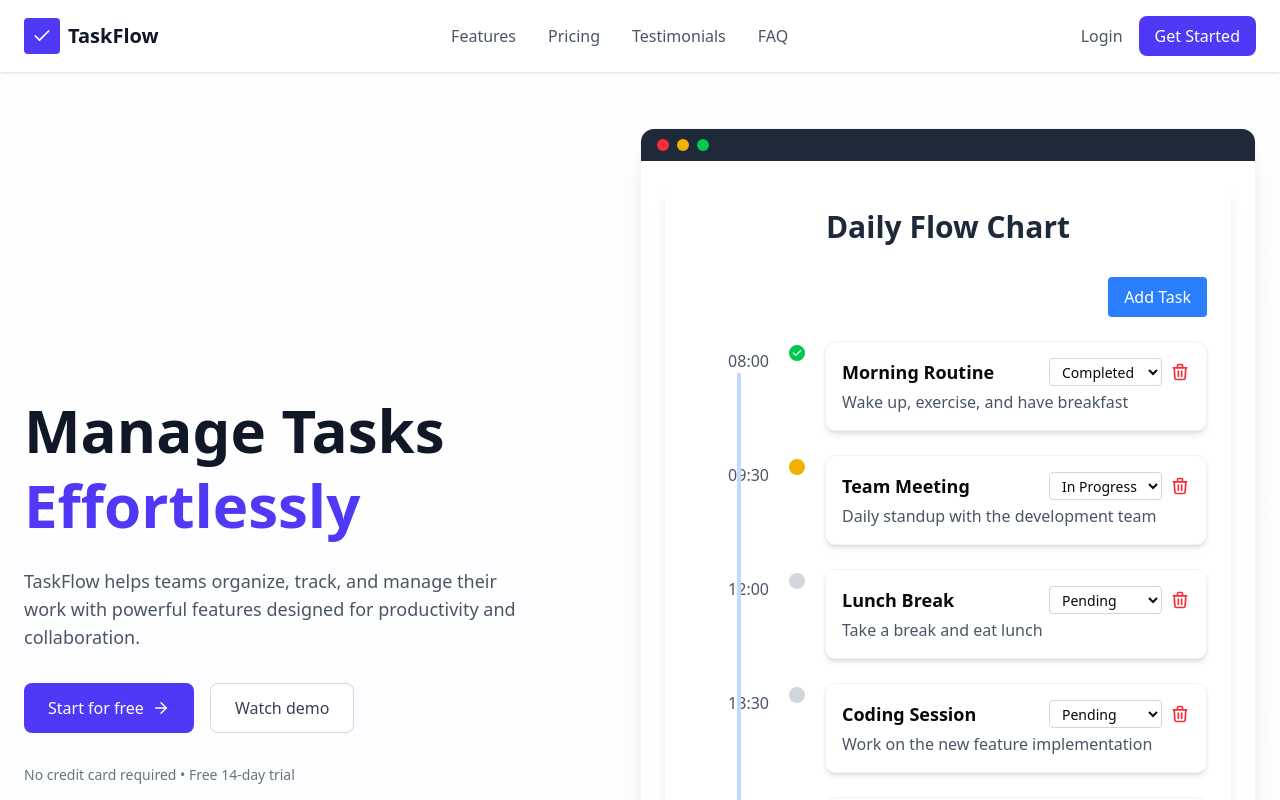
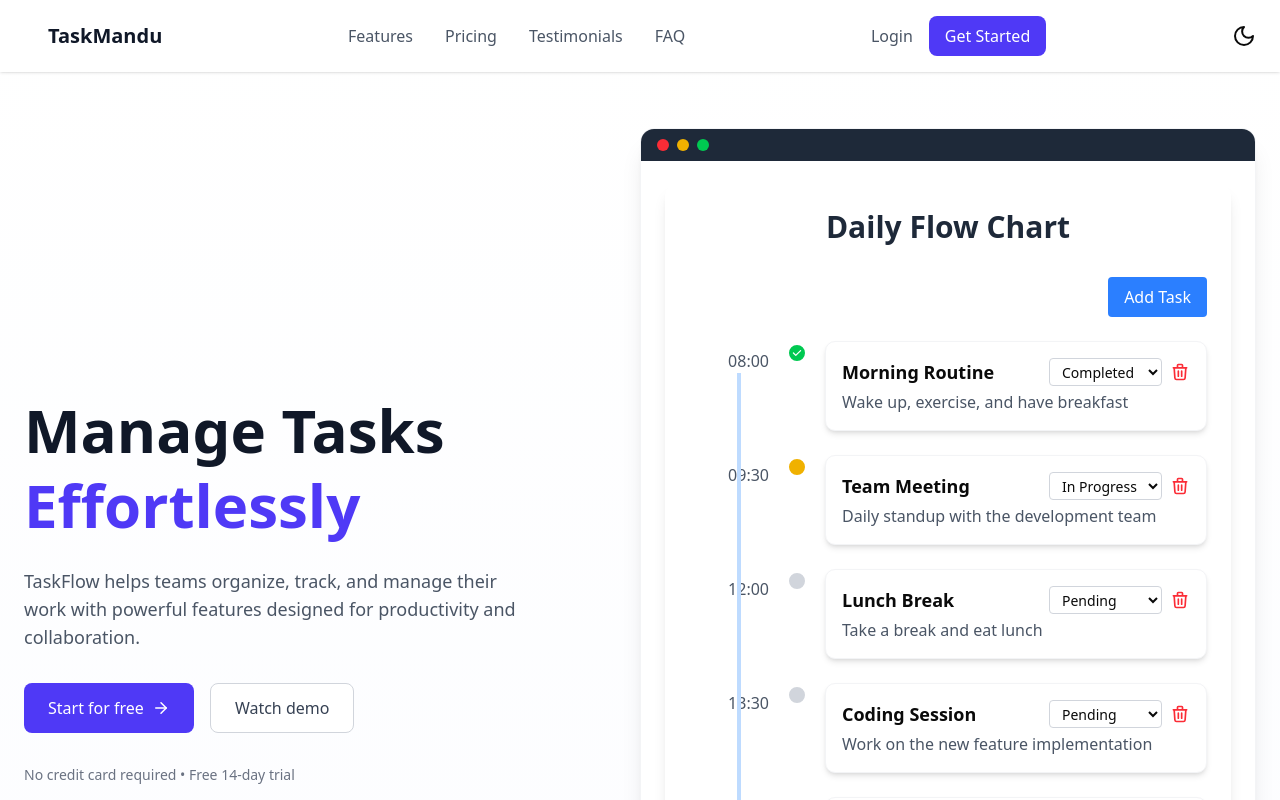
Before and after one commit to Prakash0604/task-frontend, a Next.js app: page / in a window 1280 px wide. Shown: the top 800 px of the page. Built offline with nearby package versions, Linux system fonts and the light colour scheme.

Commit message:
dark mode

```diff
--- a/package.json
+++ b/package.json
@@ -31,7 +31,8 @@
     "task-frontend": "file:",
     "tw-animate-css": "^1.2.5",
     "vercel": "^41.6.0",
-    "zod": "^3.24.3"
+    "zod": "^3.24.3",
+    "zustand": "^5.0.3"
   },
   "devDependencies": {
     "@eslint/eslintrc": "^3",
--- a/src/Components/navigation.tsx
+++ b/src/Components/navigation.tsx
@@ -1,33 +1,31 @@
 "use client";
 import Container from "@/Container/container";
+import { useThemeStore } from "@/store/theme/theme-store";
 import { motion } from "framer-motion";
-import { Check, Menu, X } from "lucide-react";
+import { Menu, Moon, X } from "lucide-react";
 import Link from "next/link";
-
 interface NavigationProps {
   isMenuOpen: boolean;
   setIsMenuOpen: (isOpen: boolean) => void;
 }
-
 export default function Navigation({
   isMenuOpen,
   setIsMenuOpen,
 }: NavigationProps) {
+  const { toggleTheme, theme } = useThemeStore()
   return (
-    <nav className="bg-white shadow-sm py-4 fixed top-0 w-full z-50">
+    <nav className={`${theme === "light" ? "bg-white" : "bg-red-500"} shadow-sm py-4 fixed top-0 w-full z-50`}>
       <Container className="container mx-auto px-4 md:px-6 flex justify-between items-center">
         <Container className="flex items-center space-x-2">
           <motion.div
             initial={{ rotate: -10, scale: 0.9 }}
             animate={{ rotate: 0, scale: 1 }}
             transition={{ duration: 0.5 }}
-            className="bg-indigo-600 text-white p-2 rounded"
+            className=" text-white p-2 rounded"
           >
-            <Check size={20} />
           </motion.div>
-          <span className="text-xl font-bold text-gray-900">TaskFlow</span>
+          <span className="text-xl font-bold text-gray-900">TaskMandu</span>
         </Container>
-
         {/* Desktop Navigation */}
         <Container className="hidden md:flex items-center space-x-8">
           <Link
@@ -70,7 +68,7 @@ export default function Navigation({
             Get Started
           </Link>
         </Container>
-
+        <Moon onClick={toggleTheme} />
         {/* Mobile Menu Button */}
         <Container className="md:hidden">
           <button
--- a/src/Components/taskComponents/sideBar.tsx
+++ b/src/Components/taskComponents/sideBar.tsx
@@ -7,6 +7,7 @@ import {
   Bell,
   Settings,
   HelpCircle,
+  SquareCheckBig,
 } from "lucide-react";
 
 interface SidebarItemProps {
@@ -20,9 +21,8 @@ function SidebarItem({ icon, label, active, onClick }: SidebarItemProps) {
   return (
     <button
       onClick={onClick}
-      className={`flex flex-col items-center justify-center p-2 rounded-lg w-full text-center transition-colors ${
-        active ? "bg-blue-100 text-blue-600" : "text-gray-600 hover:bg-gray-100"
-      }`}
+      className={`flex items-center gap-2 p-2 rounded-lg w-full text-left transition-colors ${active ? "bg-blue-100 text-blue-600" : "text-gray-600 hover:bg-gray-100"
+        }`}
     >
       <div className="w-6 h-6 flex items-center justify-center">{icon}</div>
       <span className="text-xs font-medium mt-1">{label}</span>
@@ -64,16 +64,15 @@ const Sidebar: React.FC<SidebarProps> = ({
 
   return (
     <div
-      className={`fixed inset-y-0 left-0 w-64 bg-white shadow-lg transform ${
-        isOpen ? "translate-x-0" : "-translate-x-full"
-      } md:translate-x-0 transition-transform duration-300 ease-in-out z-50 md:static md:flex md:flex-col md:w-64 border-r border-gray-200`}
+      className={`fixed inset-y-0 left-0 w-64 bg-white shadow-lg transform ${isOpen ? "translate-x-0" : "-translate-x-full"
+        } md:translate-x-0 transition-transform duration-300 ease-in-out z-50 md:static md:flex md:flex-col md:w-64 border-r border-gray-200`}
     >
       <div className="p-4 flex items-center justify-between">
         <div className="flex items-center gap-2">
           <div className="bg-blue-500 p-2 rounded-lg">
-            <div className="text-white font-bold">⬓</div>
+            <div className="text-white font-bold"><SquareCheckBig /></div>
           </div>
-          <span className="font-bold text-gray-800">Open Task</span>
+          <span className="font-bold text-gray-800">TaskMandu</span>
         </div>
         <button
           className="md:hidden text-gray-600 hover:text-gray-800"
--- /dev/null
+++ b/src/store/theme/theme-store.ts
@@ -0,0 +1,18 @@
+import { create } from "zustand";
+import { persist } from "zustand/middleware";
+interface ThemeState {
+        theme: "light" | "dark";
+        toggleTheme: () => void;
+}
+
+export const useThemeStore = create<ThemeState>()(
+        persist(
+                (set) => ({
+                        theme: "light",
+                        toggleTheme: () => set((state) => ({ theme: state.theme === "light" ? "dark" : "light" })),
+                }),
+                {
+                        name: "theme-store",
+                }
+        )
+);
```
Also changed, not shown: src/app/show-task/page.tsx (renamed from src/app/showTask/page.tsx), 1 other file (tests, documents, lock files or other folders).
